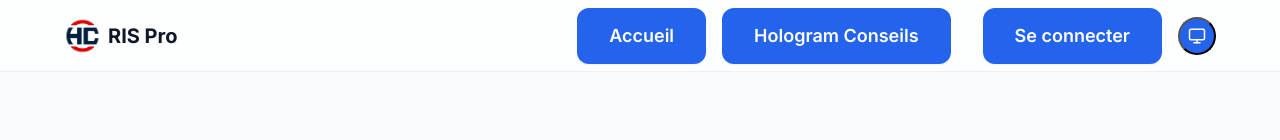
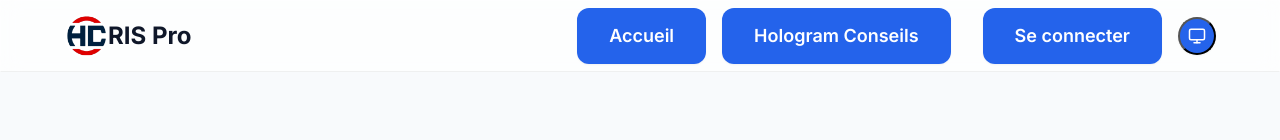
Before and after one commit to hologramconseils/ris-pro, a React (Vite) app: page / in a window 1280 px wide. Shown: the top 140 px of the page. Built offline with nearby package versions, Linux system fonts and the light colour scheme; no server answers.

Commit message:
style: slightly increase logo and brand text size for better balance

```diff
--- a/src/components/Header.jsx
+++ b/src/components/Header.jsx
@@ -50,9 +50,9 @@ export default function Header() {
   return (
     <header className="glass" style={{ position: 'sticky', top: 0, zIndex: 50, borderBottom: '1px solid rgba(0,0,0,0.05)' }}>
       <div className="container flex items-center justify-between" style={{ height: '70px' }}>
-        <Link to="/" className="flex items-center gap-2" style={{ color: 'var(--text-main)' }}>
-          <img src="/logo.png" alt={LABELS.BRAND_NAME} className="brand-logo" style={{ height: '36px', width: 'auto' }} />
-          <span className="font-bold text-xl tracking-tight mobile-text-lg">{LABELS.APP_NAME}</span>
+        <Link to="/" className="flex items-center gap-3" style={{ color: 'var(--text-main)' }}>
+          <img src="/logo.png" alt={LABELS.BRAND_NAME} className="brand-logo" style={{ height: '44px', width: 'auto' }} />
+          <span className="font-bold text-2xl tracking-tight mobile-text-xl">{LABELS.APP_NAME}</span>
         </Link>
 
         {/* Desktop Navigation */}
```
